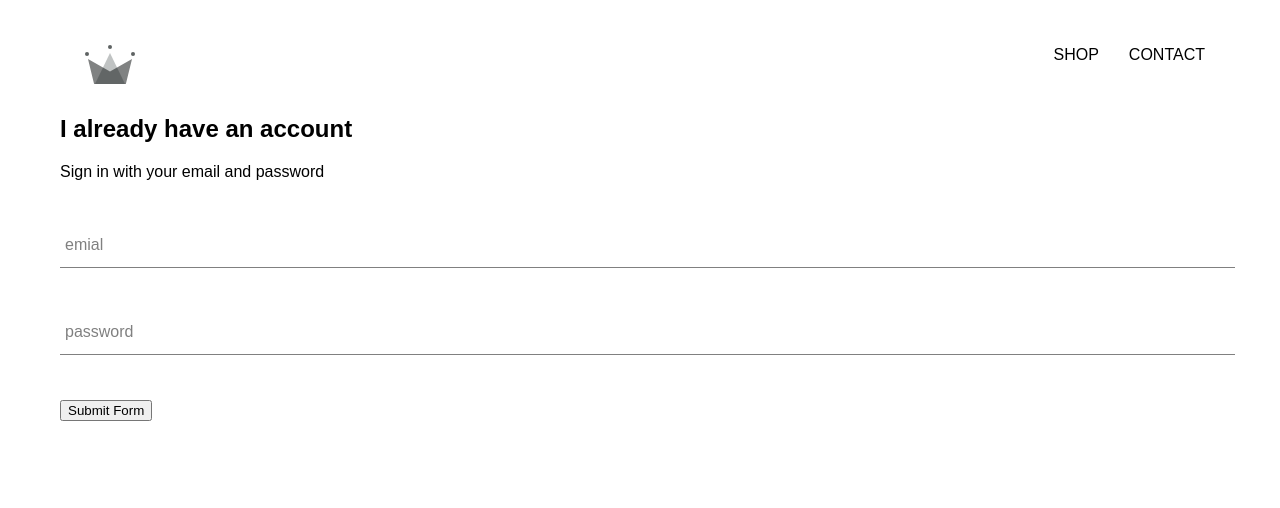
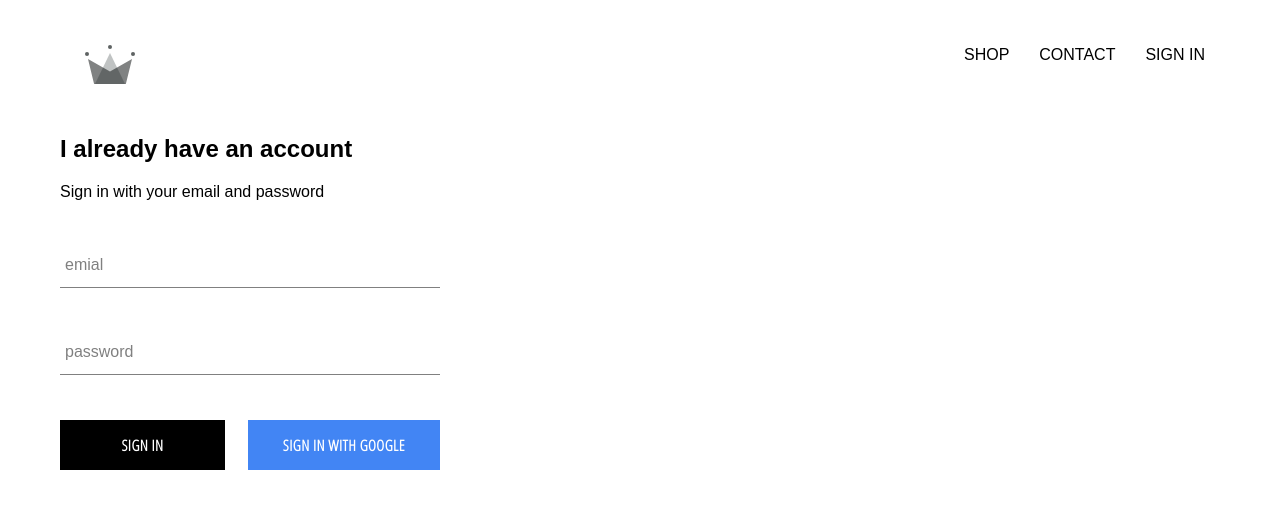
Before and after one commit to JilMuriel/Ecommerse, a React (Create React App) app: page /signin in a window 1280 px wide. Shown: the top 508 px of the page. Built offline with nearby package versions, Linux system fonts and the light colour scheme; no server answers.

Commit message:
Added Sign page and firebase for backend

```diff
--- a/package.json
+++ b/package.json
@@ -6,6 +6,7 @@
     "@testing-library/jest-dom": "^4.2.4",
     "@testing-library/react": "^9.5.0",
     "@testing-library/user-event": "^7.2.1",
+    "firebase": "^7.12.0",
     "node-sass": "^4.13.1",
     "react": "^16.13.1",
     "react-dom": "^16.13.1",
--- a/src/App.css
+++ b/src/App.css
@@ -8,3 +8,6 @@
   text-decoration: none;
   color: black;
 }
+* {
+  box-sizing: border-box;
+}
--- a/src/App.js
+++ b/src/App.js
@@ -5,13 +5,38 @@
 
 import HomePage from "./pages/homepage/homepage.component";
 import ShopPage from "./pages/shop/shop.component";
-import SignInAndSignUpPage from './pages/sign-in-and-sign-up/sign-in-and-sign-out';
-import Header from './components/header/header.component';
+import SignInAndSignUpPage from "./pages/sign-in-and-sign-up/sign-in-and-sign-out";
+import Header from "./components/header/header.component";
+import { auth } from "./firebase/firebase.utils";
 
-function App() {
+class App extends React.Component {
+  constructor() {
+    super();
+    this.state = {
+      currentUser: null
+    };
+  }
+
+  unsubscribeFromAuth = null
+
+  componentDidMount() {
+    this.unsubscribeFromAuth = auth.onAuthStateChanged(user => {
+      this.setState({ currentUser: user });
+         console.log(user);
+    });
+  }
+
+  componentWillUnmount() {
+    this.unsubscribeFromAuth = auth.onAuthStateChanged(user => {
+      this.setState({ currentUser: user })
+      console.log(user);
+    })
+  }
+
+  render() {
     return (
       <div>
-      <Header />
+        <Header currentUser={this.state.currentUser} />
         <Switch>
           <Route exact path="/" component={HomePage} />
           <Route path="/shop" component={ShopPage} />
@@ -20,5 +45,6 @@
       </div>
     );
   }
+}
 
 export default App;
--- a/src/components/collection-preview/collection-preview.component.jsx
+++ b/src/components/collection-preview/collection-preview.component.jsx
@@ -6,19 +6,11 @@
   <div className="collection-preview">
     <h1 className="title">{title.toUpperCase()}</h1>
     <div className="preview">
-      {/* {items
+      {items
         .filter((item, idx) => idx < 4)
         .map(({ id, ...otherItemProps }) => (
           <CollectionItem key={id} {...otherItemProps} />
-        ))} */}
-
-        {
-          items.filter((item, idx) => idx < 4)
-               .map(({ id, ...otherItemProps }) => (
-                 <CollectionItem key={id} {...otherItemProps} />
-               ))
-        }
-
+        ))}
     </div>
   </div>
 );
--- /dev/null
+++ b/src/components/custom-button/custom-button.component.jsx
@@ -0,0 +1,13 @@
+import React from "react";
+import "./custom-button.styles.scss";
+
+const CustomButton = ({ children, isGoogleSignIn, ...otherProps }) => (
+  <button
+    className={`${isGoogleSignIn ? "google-sign-in" : ""} custom-button`}
+    {...otherProps}
+  >
+    {children}
+  </button>
+);
+
+export default CustomButton;
--- /dev/null
+++ b/src/components/custom-button/custom-button.styles.scss
@@ -0,0 +1,30 @@
+.custom-button {
+  min-width: 165px;
+  width: auto;
+  height: 50px;
+  letter-spacing: 0.5px;
+  line-height: 50px;
+  padding: 0 35px 0 35px;
+  font-size: 15px;
+  background-color: black;
+  color: white;
+  text-transform: uppercase;
+  font-family: 'Open Sans Condensed';
+  font-weight: bolder;
+  border: none;
+  cursor: pointer;
+
+  &:hover {
+    background-color: white;
+    color: black;
+    border: 1px solid black;
+  }
+  &.google-sign-in {
+    background-color: #4285f4;
+    color: white;
+    &:hover {
+      background-color: #357ae8;
+       border: none;
+    }
+  }
+}
--- a/src/components/header/header.component.jsx
+++ b/src/components/header/header.component.jsx
@@ -1,8 +1,9 @@
 import React from "react";
 import { Link } from "react-router-dom";
+import {auth} from '../../firebase/firebase.utils'
 import "./header.styles.scss";
 import { ReactComponent as Logo } from '../../assets/original.svg'
-const Header = () => (
+const Header = ({currentUser}) => (
   <div className="header">
     <Link className="logo-container" to="/">
       <Logo className="logo" />
@@ -14,6 +15,14 @@
       <Link className="option" to="/shop">
         CONTACT
       </Link>
+      {
+        currentUser ?
+        <div className="option" onClick={()=> auth.signOut()}>
+          SIGNOUT
+        </div>
+        :
+        <Link className='option' to='/signin'>SIGN IN</Link>
+      }
     </div>
   </div>
 );
--- a/src/components/header/header.styles.scss
+++ b/src/components/header/header.styles.scss
@@ -20,6 +20,7 @@
 
     .option {
       padding: 10px 15px;
+      cursor: pointer;
     }
   }
 }
--- a/src/components/sign-in/sign-in.component.jsx
+++ b/src/components/sign-in/sign-in.component.jsx
@@ -2,6 +2,9 @@
 
 import "./sign-in.styles.scss";
 import FormInput from "../form-input/form-input.component";
+import CustomButton from "../custom-button/custom-button.component";
+
+import { signInWithGoogle } from "../../firebase/firebase.utils.js";
 
 class SignIn extends React.Component {
   constructor(props) {
@@ -30,16 +33,6 @@
         <span>Sign in with your email and password</span>
 
         <form onSubmit={this.handleSubmit}>
-          {/* <input name="email" type="email" value={this.state.email} required />
-          <label>Email</label>
-          <input
-            name="password"
-            type="password"
-            value={this.state.email}
-            onChange={this.handleChange}
-            required
-          />
-          <label>Password</label> */}
           <FormInput
             name="email"
             type="email"
@@ -56,7 +49,12 @@
             value={this.state.password}
             required
           />
-          <input type="submit" value="Submit Form" />
+          <div className="buttons">
+            <CustomButton type="submit">Sign In</CustomButton>
+            <CustomButton onClick={signInWithGoogle} isGoogleSignIn>
+              Sign in with Google
+            </CustomButton>
+          </div>
         </form>
       </div>
     );
--- a/src/components/sign-in/sign-in.styles.scss
+++ b/src/components/sign-in/sign-in.styles.scss
@@ -0,0 +1,13 @@
+.sign-in {
+    width: 380px;
+    display: flex;
+    flex-direction: column;
+
+    .title {
+        margin: 10px 0;
+    }
+    .buttons {
+        display: flex;
+        justify-content: space-between;
+    }
+}
--- /dev/null
+++ b/src/firebase/firebase.utils.js
@@ -0,0 +1,27 @@
+import firebase from 'firebase'
+import 'firebase/firestore'
+import 'firebase/auth'
+
+const config = {
+  apiKey: "AIzaSyCbS2Cqyp_eUmWJyL0cXg9O5ptJB44xyCw",
+  authDomain: "ecommerse-62eda.firebaseapp.com",
+  databaseURL: "https://ecommerse-62eda.firebaseio.com",
+  projectId: "ecommerse-62eda",
+  storageBucket: "ecommerse-62eda.appspot.com",
+  messagingSenderId: "1065947745193",
+  appId: "1:1065947745193:web:e14f6d3adb6ab07d0512b8",
+  measurementId: "G-BERXWDX2H5"
+}
+
+firebase.initializeApp(config)
+
+export const auth = firebase.auth()
+export const firestore = firebase.firestore()
+
+const provider = new firebase.auth.GoogleAuthProvider()
+provider.setCustomParameters({prompt: 'select_account'})
+
+export const signInWithGoogle = () => auth.signInWithPopup(provider)
+
+
+export default firebase
```
Also changed, not shown: 1 other file (tests, documents, lock files or other folders). Lines whose indentation alone changed are shown as unchanged.
